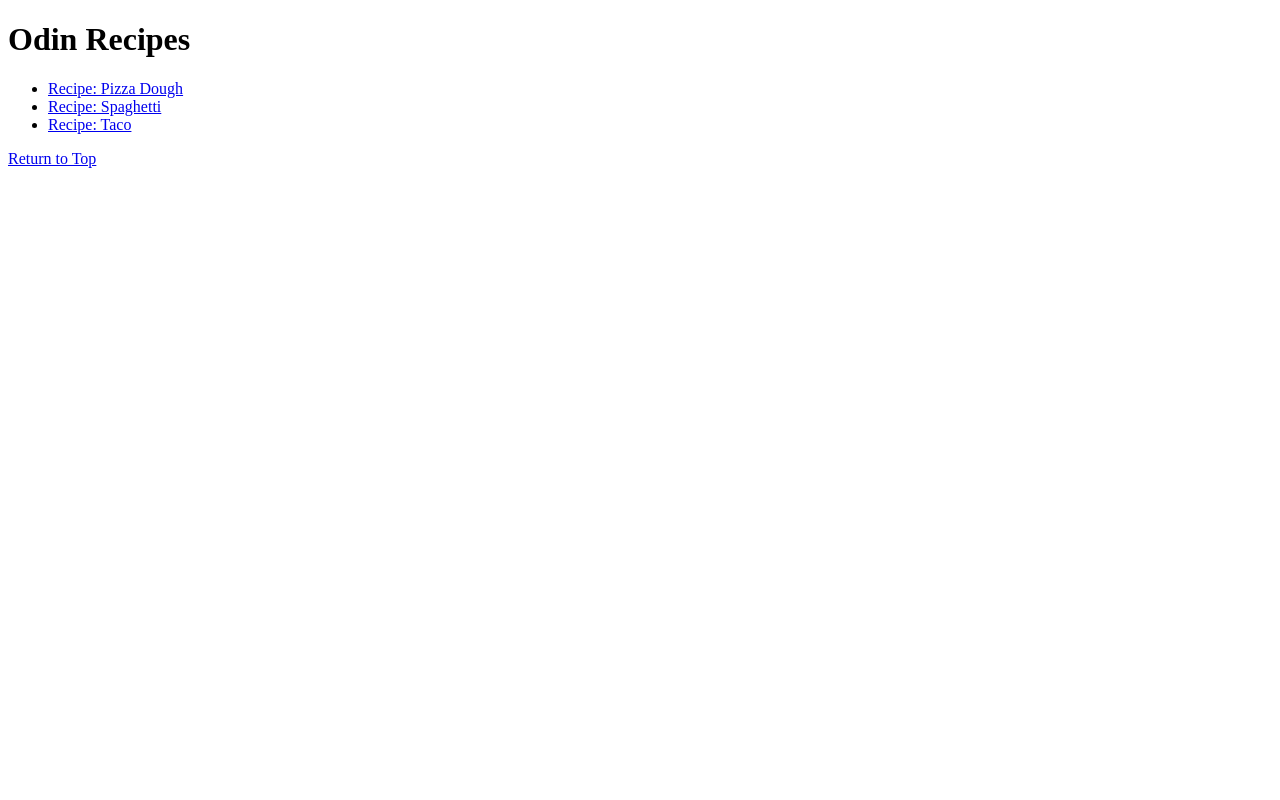
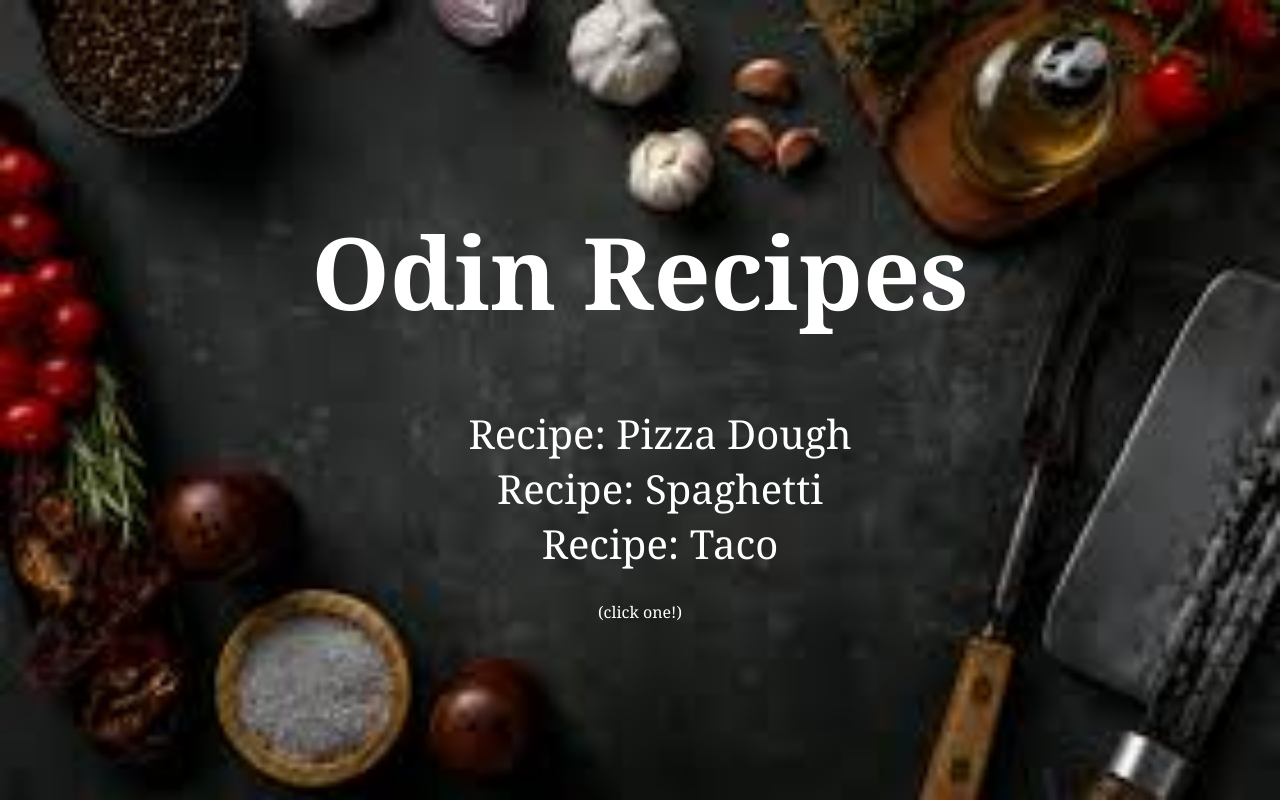
Before and after one commit to SuperScuffedDev/odin-recipes, a plain HTML site: page index.html in a window 1280 px wide. Drawn offline with Linux system fonts and the light colour scheme.

Commit message:
CSS added
made the page pretty with background image and moving things around

```diff
--- /dev/null
+++ b/css/style.css
@@ -0,0 +1,38 @@
+body {
+    background-image: url(../images/background.jpg);
+    background-repeat: no-repeat;
+    background-size: cover;
+    font-family: Georgia, 'Times New Roman', Times, serif;
+    text-align: center;
+
+    padding: 10%;
+
+    color: rgb(255, 255, 255);
+}
+
+a:link,
+a:visited {
+    text-decoration: none;
+    color: inherit;
+}
+
+.recipe-link {
+    font-size: 40px;
+    list-style: none;
+    text-align: center;
+}
+
+#header {
+    font-size: 100px;
+}
+
+ul,
+ol {
+    font-size: 30px;
+    list-style: none;
+    text-align: left;
+}
+
+h2 {
+    margin-top: 70px;
+}
--- a/index.html
+++ b/index.html
@@ -3,16 +3,18 @@
 <head>
     <meta charset="UTF-8">
     <title>Odin Recipes</title>
+
+    <link rel="stylesheet" href="./css/style.css">
 </head>
 <body>
     <h1 id="header">Odin Recipes</h1>
 
     <ul>
-        <li><a href="./recipes/pizza-dough.html">Recipe: Pizza Dough</a></li>
-        <li><a href="./recipes/spaghetti.html">Recipe: Spaghetti</a></li>
-        <li><a href="./recipes/taco.html">Recipe: Taco</a></li>
+        <li class="recipe-link"><a href="./recipes/pizza-dough.html">Recipe: Pizza Dough</a></li>
+        <li class="recipe-link"><a href="./recipes/spaghetti.html">Recipe: Spaghetti</a></li>
+        <li class="recipe-link"><a href="./recipes/taco.html">Recipe: Taco</a></li>
     </ul>
 
-    <a href="#header">Return to Top</a>
+    <p>(click one!)</p>
 </body>
 </html>
```
Also changed, not shown: recipes/pizza-dough.html (+3 -1 lines), recipes/spaghetti.html (+3 -1 lines), recipes/taco.html (+3 -1 lines), images/background.jpg (added).
